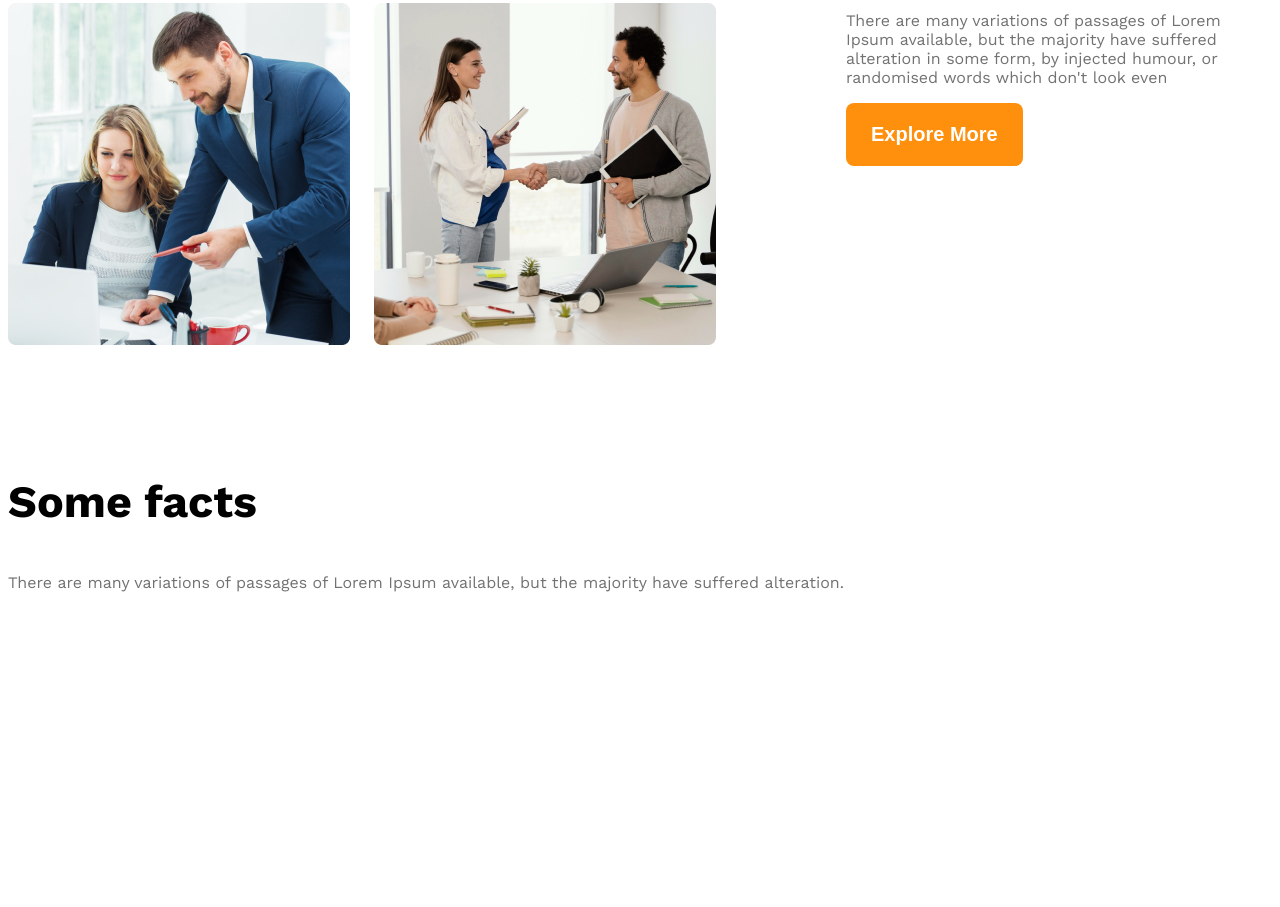
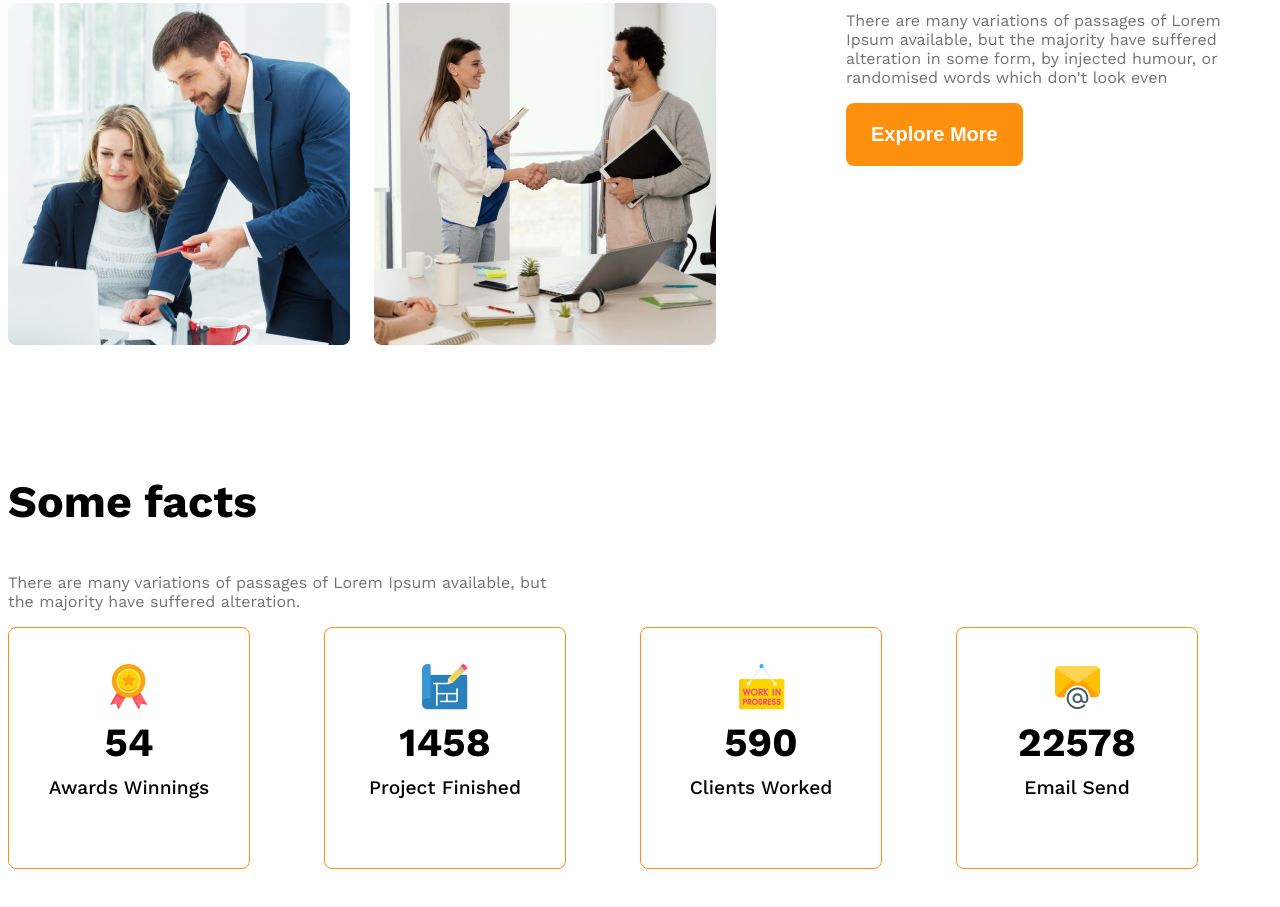
Before and after one commit to ashikmridha793/g3-architects-website, a plain HTML site: page index.html in a window 1280 px wide. Shown: the part 1677-2584 px from the top of the page. Before the commit the page ends 2558 px from the top, so only its background shows below. Drawn offline with nearby package versions, Linux system fonts and the light colour scheme.

Commit message:
added new section

```diff
--- a/index.html
+++ b/index.html
@@ -44,27 +44,36 @@
             <!-- features will enjoy -->
              <section>
                   <h3 class="section-title">Some facts</h3>
-                  <p class="text-light-gray">There are many variations of passages of Lorem Ipsum available, but the majority have suffered alteration.</p>
-                  <div class="fact-continer"></div>
-                  <div class="fact">
-                        <img src="" alt="" class="fact-icon">
-                        <h4 class="fact-number"></h4>
-                        <h5 class="fact-name"></h5>
+                  <p class="text-light-gray fact-description">There are many variations of passages of Lorem Ipsum available, but the majority have suffered alteration.</p>
+                  <div class="fact-container">
+                  <div class="fact-card display-flex">
+                       <div>
+                         <img src="images/icons/ribon.png" alt="" class="fact-icon">
+                        <h4 class="fact-number">54</h4>
+                        <h5 class="fact-name">Awards Winnings</h5>
+                       </div>
                   </div>
-                  <div class="fact">
-                        <img src="" alt="" class="fact-icon">
-                        <h4 class="fact-number"></h4>
-                        <h5 class="fact-name"></h5>
+                  <div class="fact-card display-flex">
+                        <div>
+                              <img src="/images/icons/projects.png" alt="" class="fact-icon">
+                        <h4 class="fact-number">1458</h4>
+                        <h5 class="fact-name">Project Finished</h5>
+                        </div>
                   </div>
-                  <div class="fact">
-                        <img src="" alt="" class="fact-icon">
-                        <h4 class="fact-number"></h4>
-                        <h5 class="fact-name"></h5>
+                  <div class="fact-card display-flex">
+                        <div>
+                              <img src="/images/icons/customers.png" alt="" class="fact-icon">
+                        <h4 class="fact-number">590</h4>
+                        <h5 class="fact-name">Clients Worked</h5>
+                        </div>
                   </div>
-                  <div class="fact">
-                        <img src="" alt="" class="fact-icon">
-                        <h4 class="fact-number"></h4>
-                        <h5 class="fact-name"></h5>
+                  <div class="fact-card display-flex">
+                        <div>
+                              <img src="/images/icons/email.png" alt="" class="fact-icon">
+                        <h4 class="fact-number">22578</h4>
+                        <h5 class="fact-name">Email Send</h5>
+                        </div>
+                  </div>
                   </div>
             </section>
              <!-- Some facts -->
--- a/styles/architects.css
+++ b/styles/architects.css
@@ -116,6 +116,37 @@ main > section {
 
 }
 
+/* some fact related style */
+.fact-container{
+  display: grid;
+  grid-template-columns: repeat(4, 1fr);
+}
+.fact-card{
+  border: 1px solid #FF900E;
+  width: 240px;
+  height: 240px;
+  border-radius: 8px;
+  text-align: center;
+  align-items: center;
+  justify-content: center;
+}
+.fact-number{
+  font-size: 2.5rem;
+  font-weight: 700;
+  margin-top: 5px;
+  margin-bottom: 10px;
+}
+.fact-name{
+  font-size: 1.2rem;
+  font-weight: 500;
+  margin-top: 10px;
+}
+
+.fact-description{
+  max-width: 540px;
+}
+
+
 /* responsive media query */
 @media screen and (max-width: 576px) {
    .navbar,
```
